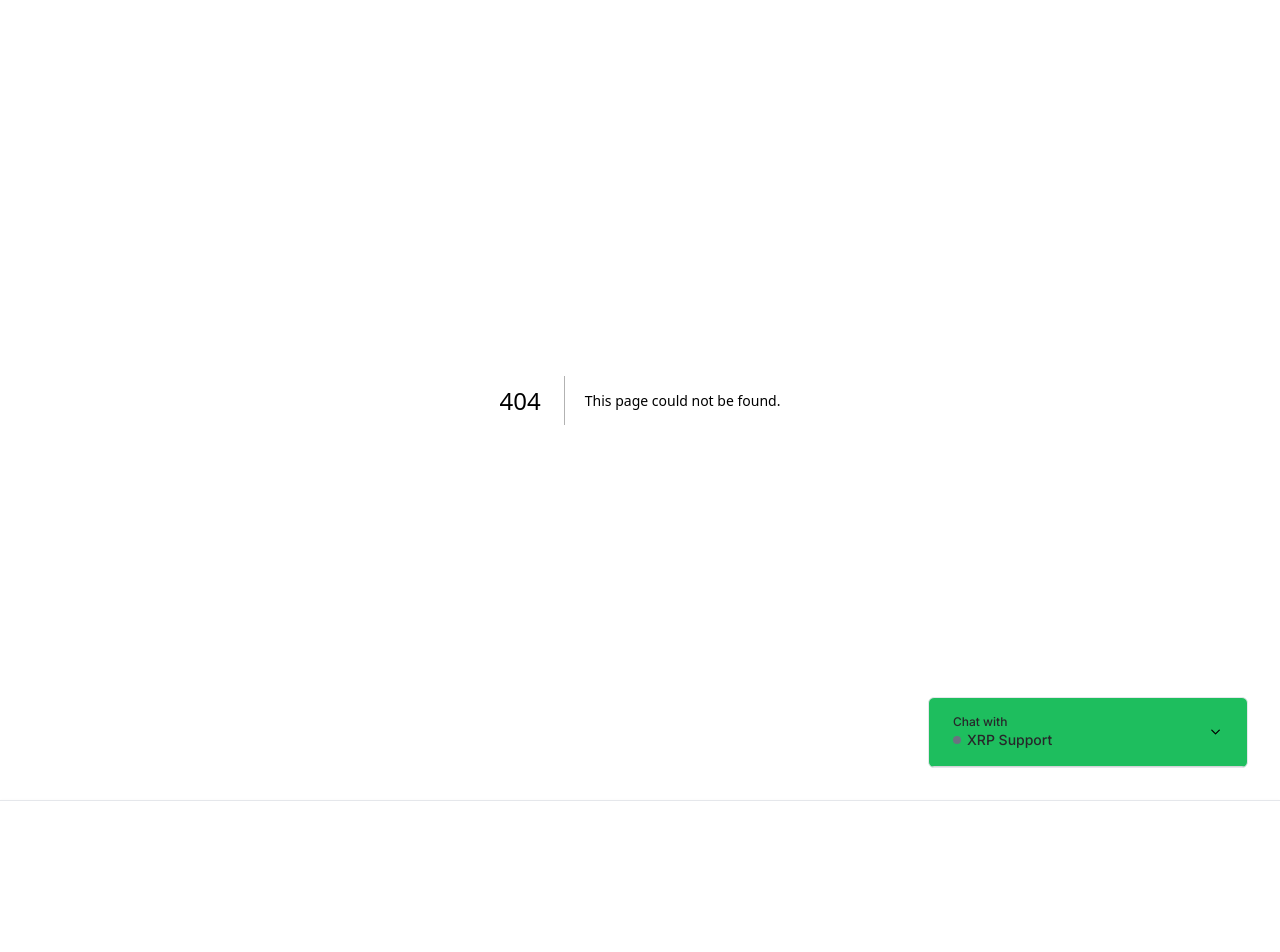
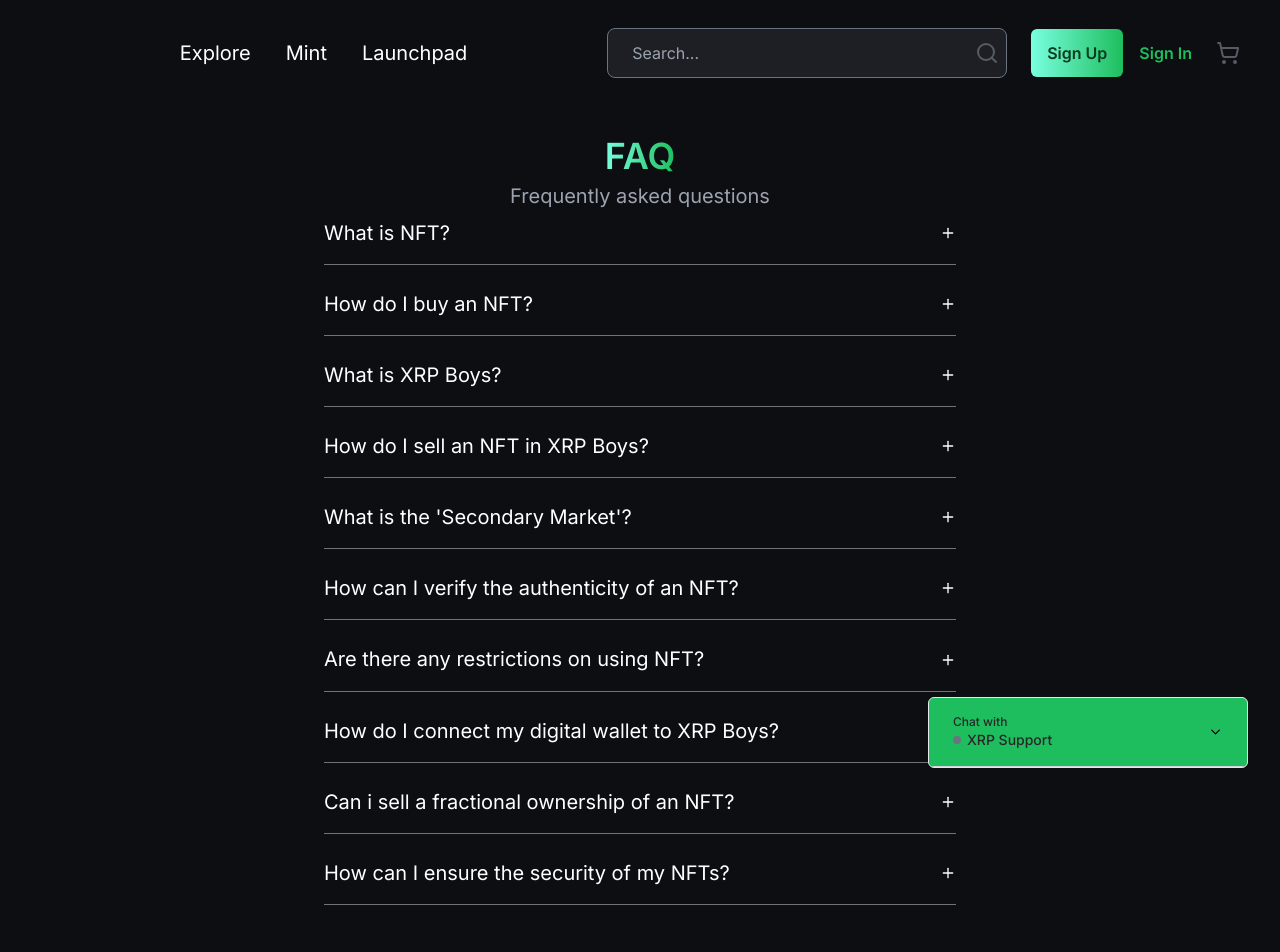
Before and after one commit to AyushGupta-0/NFT-Marketplace, a Next.js app: page /faq in a window 1280 px wide. Before the commit this address had no page. Shown: the top 952 px of the page. Before the commit the page ends 801 px from the top, so only its background shows below. Built offline with nearby package versions, Linux system fonts and the light colour scheme.

Commit message:
FAQ Page

```diff
--- /dev/null
+++ b/src/app/(home)/faq/page.tsx
@@ -0,0 +1,85 @@
+import React from "react";
+
+// components
+import FAQnftCard from "../../../components/FAQnftCard";
+
+// data of FAQ
+const FAQ = [
+  {
+    question: "What is NFT?",
+    answer:
+      "NFT stands for Non-Fungible Token. It is a digital asset that represents real-world objects like art, music, in-game items and videos. They are bought and sold online, frequently with cryptocurrency, and they are generally encoded with the same underlying software as many cryptos.",
+  },
+  {
+    question: "How do I buy an NFT?",
+
+    answer:
+      "You can buy NFTs on NFT marketplaces like OpenSea, Rarible, and Mintable. You can also buy NFTs on NFT auction sites like Foundation and SuperRare. You can also buy NFTs on NFT marketplaces like OpenSea, Rarible, and Mintable. You can also buy NFTs on NFT auction sites like Foundation and SuperRare.",
+  },
+  {
+    question: "What is XRP Boys?",
+    answer: "An NFT marketplace for the XRP community. ",
+  },
+  {
+    question: "How do I sell an NFT in XRP Boys?",
+    answer: "An NFT marketplace for the XRP community. ",
+  },
+  {
+    question: "What is the 'Secondary Market'?",
+    answer: "An NFT marketplace for the XRP community. ",
+  },
+  {
+    question: "How can I verify the authenticity of an NFT?",
+    answer: "An NFT marketplace for the XRP community. ",
+  },
+  {
+    question: "Are there any restrictions on using NFT?",
+    answer: "An NFT marketplace for the XRP community. ",
+  },
+  {
+    question: "How do I connect my digital wallet to XRP Boys?",
+    answer: "An NFT marketplace for the XRP community. ",
+  },
+  {
+    question: "Can i sell a fractional ownership of an NFT?",
+    answer: "An NFT marketplace for the XRP community. ",
+  },
+  {
+    question: "How can I ensure the security of my NFTs?",
+    answer: "An NFT marketplace for the XRP community. ",
+  },
+
+
+];
+
+interface pageProps {}
+
+// Note: FAQ Page
+
+export default function Page({}: pageProps) {
+  return (
+    <main className="  bg-dark w-full h-full overflow-hidden text-left  text-sm md:text-base text-green font-inter  ">
+      <div className="px-6 py-8 md:px-[4.25rem] md:py-8 md:mb-8 flex flex-col justify-center  items-center gap-10 text-left text-[2rem] text-content font-inter">
+        <div className="w-[30.5rem] flex flex-col items-center justify-start gap-2">
+          {/* Heading */}
+          <h1 className=" text-xl md:leading-9 md:text-4xl z-10 font-semibold gardient-color-green">
+            FAQ{" "}
+          </h1>
+          <div className="self-stretch relative text-sm md:text-xl text-gray-400 text-center">
+            Frequently asked questions
+          </div>
+          {/* data props */}
+          <div className="flex flex-col items-start justify-start gap-6 text-left  text-white font-inter">
+            {FAQ.map((item, i) => {
+              return (
+                <div key={i}>
+                  <FAQnftCard data={item} />
+                </div>
+              );
+            })}
+          </div>
+        </div>
+      </div>
+    </main>
+  );
+}
--- /dev/null
+++ b/src/components/FAQnftCard.tsx
@@ -0,0 +1,54 @@
+// Note: FAQ Card Component
+"use client";
+
+import { FC, useState } from "react";
+
+//icons
+
+import { Icons } from "./ui/Icons";
+
+// data props
+
+type dataProps = {
+  question: string;
+  answer: string;
+};
+
+interface FAQCardProps {
+  data: dataProps;
+}
+
+const FAQnftCard: FC<FAQCardProps> = ({ data }) => {
+  const [show, setShow] = useState(false);
+
+  return (
+    <div className="w-[20rem] md:w-[39.5rem] flex flex-col items-start justify-start gap-[1.25rem] text-left text-sm md:text-xl text-white font-inter">
+      <div className="self-stretch flex flex-col pt-0 px-0 pb-4 items-start justify-center border-b-[1px] border-solid border-line border-y-zinc-500">
+        <div className="self-stretch flex flex-col items-start justify-start gap-2">
+          <div className="self-stretch flex flex-row items-center justify-start gap-4">
+            {/* Questions */}
+            <div className="flex-1 relative leading-[1.88rem]">
+              {data.question}
+            </div>
+            {/* Icon modal */}
+            <button onClick={() => setShow(!show)}>
+              {show ? (
+                <Icons.minus className="text-white w-4 h-4" />
+              ) : (
+                <Icons.add className="text-white w-4 h-4" />
+              )}
+            </button>
+          </div>
+          {/* Answer */}
+          {show ? (
+            <div className="self-stretch text-gray-500 relative text-[1rem] leading-6 text-content">
+              {data.answer}
+            </div>
+          ) : null}
+        </div>
+      </div>
+    </div>
+  );
+};
+
+export default FAQnftCard;
--- a/src/components/layout/Footer.tsx
+++ b/src/components/layout/Footer.tsx
@@ -47,7 +47,7 @@
 const accountLinks = [
   { name: "My Profile", link: "/" },
   { name: "Collection", link: "/" },
-  { name: "Favorites", link: "/" },
+  { name: "Favorites", link: "/favorites" },
   { name: "Watchlist", link: "/" },
   { name: "Create", link: "/" },
   { name: "Settings", link: "/" },
@@ -58,7 +58,7 @@
   { name: "Blog", link: "/" },
   { name: "Docs", link: "/" },
   { name: "Newsletter", link: "/" },
-  { name: "FAQs", link: "/" },
+  { name: "FAQs", link: "/faq" },
   { name: "Support", link: "/" },
 ];
 export default function Footer({}: Props) {
```
